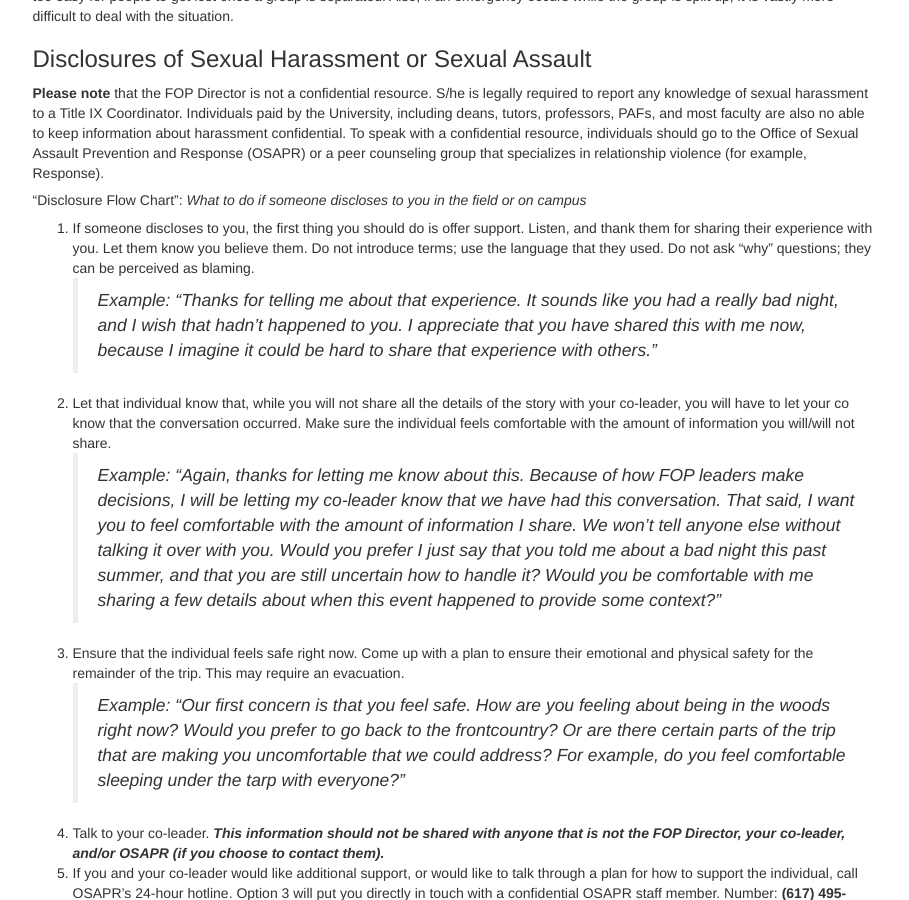
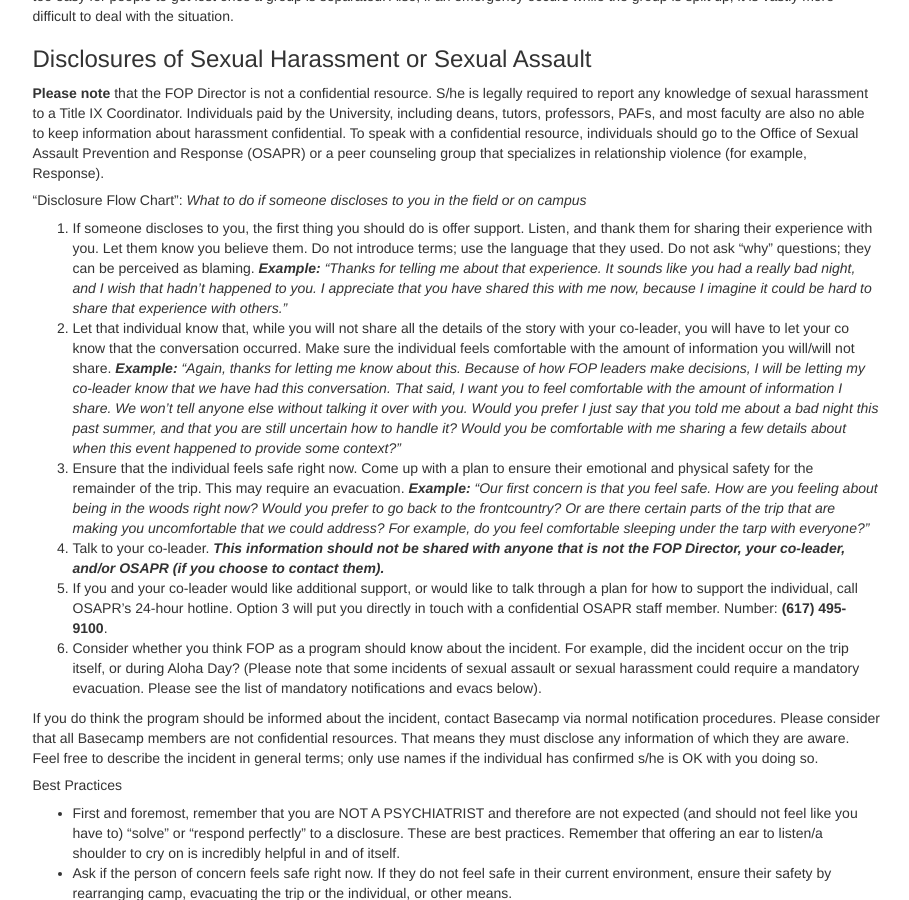
Before and after one commit to neo-project/global-blockchain-compliance-hub, a Jekyll site: the page built from _posts/1111-11-11-emergency-procedures.md, in a window 1280 px wide and 900 px high, scrolled down 1881 px. Shown: the whole window, without its empty margins (330-1239 px from the left). Built offline with Jekyll 4.4.1, drawn with Linux system fonts in a browser that asks for light colours; nearby versions of some CDN libraries; comment, search, counter and statistics services are not loaded.

```diff
--- a/_posts/1111-11-11-emergency-procedures.md
+++ b/_posts/1111-11-11-emergency-procedures.md
@@ -75,12 +75,10 @@ All members should always maintain visual contact with the rest of the group. Do
 
 ##### "Disclosure Flow Chart": *What to do if someone discloses to you in the field or on campus*
 
-1. If someone discloses to you, the first thing you should do is offer support. Listen, and thank them for sharing their experience with you. Let them know you believe them. Do not introduce terms; use the language that they used.  Do not ask “why” questions; they can be perceived as blaming.
->*Example: “Thanks for telling me about that experience.  It sounds like you had a really bad night, and I wish that hadn’t happened to you.  I appreciate that you have shared this with me now, because I imagine it could be hard to share that experience with others.”*
-2. Let that individual know that, while you will not share all the details of the story with your co-leader, you will have to let your co know that the conversation occurred. Make sure the individual feels comfortable with the amount of information you will/will not share.
->*Example: “Again, thanks for letting me know about this. Because of how FOP leaders make decisions, I will be letting my co-leader know that we have had this conversation.  That said, I want you to feel comfortable with the amount of information I share. We won’t tell anyone else without talking it over with you.  Would you prefer I just say that you told me about a bad night this past summer, and that you are still uncertain how to handle it? Would you be comfortable with me sharing a few details about when this event happened to provide some context?”*
+1. If someone discloses to you, the first thing you should do is offer support. Listen, and thank them for sharing their experience with you. Let them know you believe them. Do not introduce terms; use the language that they used.  Do not ask “why” questions; they can be perceived as blaming.   ***Example:** “Thanks for telling me about that experience.  It sounds like you had a really bad night, and I wish that hadn’t happened to you.  I appreciate that you have shared this with me now, because I imagine it could be hard to share that experience with others.”*
+2. Let that individual know that, while you will not share all the details of the story with your co-leader, you will have to let your co know that the conversation occurred. Make sure the individual feels comfortable with the amount of information you will/will not share. ***Example:** “Again, thanks for letting me know about this. Because of how FOP leaders make decisions, I will be letting my co-leader know that we have had this conversation.  That said, I want you to feel comfortable with the amount of information I share. We won’t tell anyone else without talking it over with you.  Would you prefer I just say that you told me about a bad night this past summer, and that you are still uncertain how to handle it? Would you be comfortable with me sharing a few details about when this event happened to provide some context?”*
 3. Ensure that the individual feels safe right now.  Come up with a plan to ensure their emotional and physical safety for the remainder of the trip.  This may require an evacuation.
->*Example: “Our first concern is that you feel safe.  How are you feeling about being in the woods right now? Would you prefer to go back to the frontcountry? Or are there certain parts of the trip that are making you uncomfortable that we could address?  For example, do you feel comfortable sleeping under the tarp with everyone?”*
+***Example:** “Our first concern is that you feel safe.  How are you feeling about being in the woods right now? Would you prefer to go back to the frontcountry? Or are there certain parts of the trip that are making you uncomfortable that we could address?  For example, do you feel comfortable sleeping under the tarp with everyone?”*
 4. Talk to your co-leader. ***This information should not be shared with anyone that is not the FOP Director, your co-leader, and/or OSAPR (if you choose to contact them).***
 5. If you and your co-leader would like additional support, or would like to talk through a plan for how to support the individual, call OSAPR’s 24-hour hotline.  Option 3 will put you directly in touch with a confidential OSAPR staff member. Number: **(617) 495-9100**.
 6. Consider whether you think FOP as a program should know about the incident.  For example, did the incident occur on the trip itself, or during Aloha Day?  (Please note that some incidents of sexual assault or sexual harassment could require a mandatory evacuation. Please see the list of mandatory notifications and evacs below).
```
